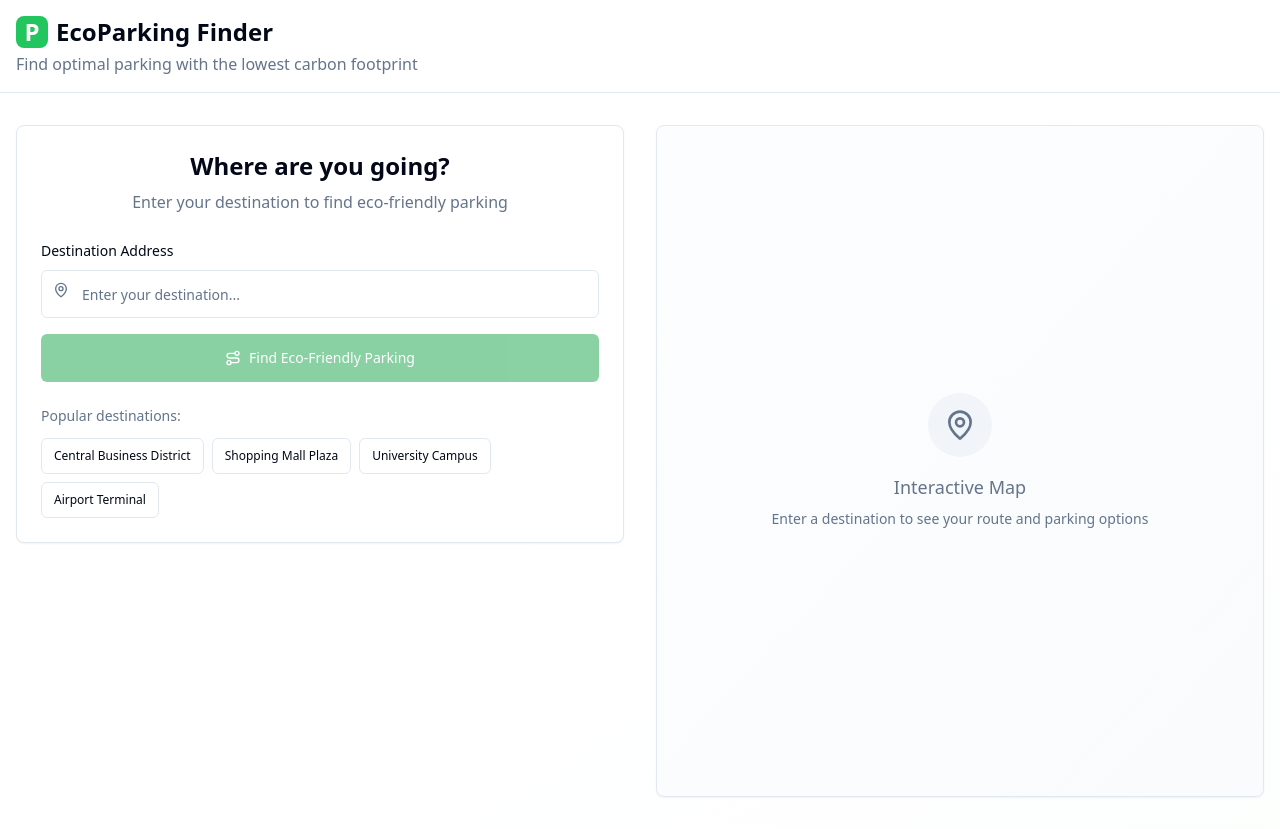
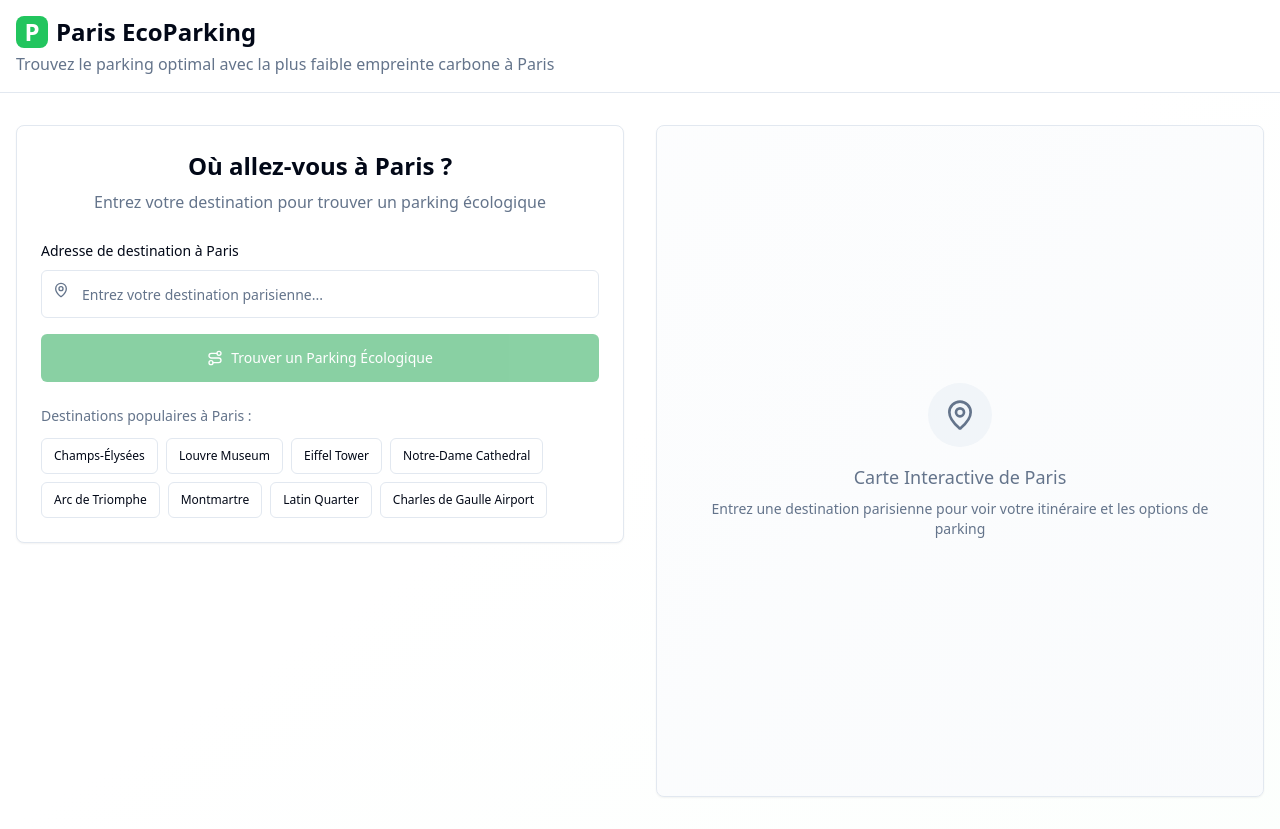
Before and after one commit to nouha25/carbon-footprint-parking, a React (Vite) app: page / in a window 1280 px wide. Built offline with nearby package versions, Linux system fonts and the light colour scheme.

Commit message:
Feat: Add Paris location support

```diff
--- a/src/components/DestinationInput.tsx
+++ b/src/components/DestinationInput.tsx
@@ -25,30 +25,34 @@ export const DestinationInput: React.FC<DestinationInputProps> = ({ onSubmit })
   };
 
   const suggestedLocations = [
-    'Central Business District',
-    'Shopping Mall Plaza',
-    'University Campus',
-    'Airport Terminal'
+    'Champs-Élysées',
+    'Louvre Museum',
+    'Eiffel Tower',
+    'Notre-Dame Cathedral',
+    'Arc de Triomphe',
+    'Montmartre',
+    'Latin Quarter',
+    'Charles de Gaulle Airport'
   ];
 
   return (
     <div className="space-y-6">
       <div className="text-center space-y-2">
-        <h2 className="text-2xl font-semibold text-foreground">Where are you going?</h2>
-        <p className="text-muted-foreground">Enter your destination to find eco-friendly parking</p>
+        <h2 className="text-2xl font-semibold text-foreground">Où allez-vous à Paris ?</h2>
+        <p className="text-muted-foreground">Entrez votre destination pour trouver un parking écologique</p>
       </div>
 
       <form onSubmit={handleSubmit} className="space-y-4">
         <div className="space-y-2">
           <Label htmlFor="destination" className="text-sm font-medium">
-            Destination Address
+            Adresse de destination à Paris
           </Label>
           <div className="relative">
             <MapPin className="absolute left-3 top-3 h-4 w-4 text-muted-foreground" />
             <Input
               id="destination"
               type="text"
-              placeholder="Enter your destination..."
+              placeholder="Entrez votre destination parisienne..."
               value={destination}
               onChange={(e) => setDestination(e.target.value)}
               className="pl-10 h-12 text-base"
@@ -65,19 +69,19 @@ export const DestinationInput: React.FC<DestinationInputProps> = ({ onSubmit })
           {isLoading ? (
             <div className="flex items-center gap-2">
               <div className="w-4 h-4 border-2 border-white border-t-transparent rounded-full animate-spin" />
-              Finding optimal route...
+              Recherche du meilleur itinéraire...
             </div>
           ) : (
             <div className="flex items-center gap-2">
               <Route className="w-4 h-4" />
-              Find Eco-Friendly Parking
+              Trouver un Parking Écologique
             </div>
           )}
         </Button>
       </form>
 
       <div className="space-y-3">
-        <p className="text-sm font-medium text-muted-foreground">Popular destinations:</p>
+        <p className="text-sm font-medium text-muted-foreground">Destinations populaires à Paris :</p>
         <div className="flex flex-wrap gap-2">
           {suggestedLocations.map((location) => (
             <Button
--- a/src/components/MapView.tsx
+++ b/src/components/MapView.tsx
@@ -25,9 +25,9 @@ export const MapView: React.FC<MapViewProps> = ({ destination, route }) => {
             <MapPin className="w-8 h-8 text-muted-foreground" />
           </div>
           <div className="space-y-2">
-            <h3 className="text-lg font-medium text-muted-foreground">Interactive Map</h3>
+            <h3 className="text-lg font-medium text-muted-foreground">Carte Interactive de Paris</h3>
             <p className="text-sm text-muted-foreground">
-              Enter a destination to see your route and parking options
+              Entrez une destination parisienne pour voir votre itinéraire et les options de parking
             </p>
           </div>
         </div>
@@ -43,7 +43,7 @@ export const MapView: React.FC<MapViewProps> = ({ destination, route }) => {
         <div className="bg-white/90 backdrop-blur-sm rounded-lg p-4 shadow-sm">
           <div className="flex items-center gap-2 mb-2">
             <Route className="w-4 h-4 text-green-600" />
-            <span className="text-sm font-medium">Route to {destination}</span>
+            <span className="text-sm font-medium">Itinéraire vers {destination}</span>
           </div>
           {route && (
             <div className="text-xs text-muted-foreground">
@@ -60,7 +60,7 @@ export const MapView: React.FC<MapViewProps> = ({ destination, route }) => {
               <MapPin className="w-6 h-6 text-white" />
             </div>
             <span className="text-sm font-medium bg-white/90 px-3 py-1 rounded-full shadow-sm">
-              Your Location
+              Votre Position
             </span>
           </div>
 
@@ -71,7 +71,7 @@ export const MapView: React.FC<MapViewProps> = ({ destination, route }) => {
                 <div className="w-px h-16 bg-gradient-to-b from-blue-500 via-green-500 to-green-600"></div>
                 <ArrowDown className="w-4 h-4 text-green-600" />
                 <div className="text-xs bg-green-100 text-green-700 px-2 py-1 rounded">
-                  Eco Route
+                  Éco Itinéraire
                 </div>
               </div>
 
@@ -84,7 +84,7 @@ export const MapView: React.FC<MapViewProps> = ({ destination, route }) => {
                   {route.parkingLocation}
                 </span>
                 <div className="bg-green-100 text-green-700 px-2 py-1 rounded text-xs">
-                  {route.parkingSpaces} spaces available
+                  {route.parkingSpaces} places disponibles
                 </div>
               </div>
             </>
@@ -93,7 +93,7 @@ export const MapView: React.FC<MapViewProps> = ({ destination, route }) => {
           {!route && (
             <div className="flex items-center space-y-4 flex-col">
               <div className="w-8 h-8 border-2 border-green-500 border-t-transparent rounded-full animate-spin"></div>
-              <span className="text-sm text-muted-foreground">Finding optimal parking...</span>
+              <span className="text-sm text-muted-foreground">Recherche du parking optimal...</span>
             </div>
           )}
         </div>
@@ -101,8 +101,8 @@ export const MapView: React.FC<MapViewProps> = ({ destination, route }) => {
         {/* Map Footer */}
         <div className="bg-white/90 backdrop-blur-sm rounded-lg p-3 shadow-sm">
           <div className="flex items-center justify-between text-xs text-muted-foreground">
-            <span>Real-time traffic data</span>
-            <span>Updated 30s ago</span>
+            <span>Données trafic temps réel</span>
+            <span>Mis à jour il y a 45s</span>
           </div>
         </div>
       </div>
@@ -110,7 +110,7 @@ export const MapView: React.FC<MapViewProps> = ({ destination, route }) => {
       {/* Map Integration Note */}
       <div className="absolute bottom-4 left-4 bg-blue-50 border border-blue-200 rounded-lg p-3 max-w-xs">
         <div className="text-xs text-blue-700">
-          <strong>Note:</strong> Interactive map with Mapbox integration will be added for full functionality with real navigation.
+          <strong>Note:</strong> Carte interactive avec intégration Mapbox sera ajoutée pour une fonctionnalité complète avec navigation réelle.
         </div>
       </div>
     </div>
--- a/src/components/ParkingAvailability.tsx
+++ b/src/components/ParkingAvailability.tsx
@@ -18,27 +18,27 @@ interface ParkingAvailabilityProps {
 }
 
 export const ParkingAvailability: React.FC<ParkingAvailabilityProps> = ({ route }) => {
-  const totalSpaces = 50;
+  const totalSpaces = 45;
   const availableSpaces = route.parkingSpaces;
   const occupancyRate = ((totalSpaces - availableSpaces) / totalSpaces) * 100;
 
   const getAvailabilityColor = () => {
-    if (availableSpaces > 20) return 'text-green-600';
-    if (availableSpaces > 10) return 'text-yellow-600';
+    if (availableSpaces > 15) return 'text-green-600';
+    if (availableSpaces > 8) return 'text-yellow-600';
     return 'text-red-600';
   };
 
   const getAvailabilityStatus = () => {
-    if (availableSpaces > 20) return 'High Availability';
-    if (availableSpaces > 10) return 'Moderate Availability';
-    return 'Limited Availability';
+    if (availableSpaces > 15) return 'Forte Disponibilité';
+    if (availableSpaces > 8) return 'Disponibilité Modérée';
+    return 'Disponibilité Limitée';
   };
 
   return (
     <div className="space-y-6">
       <div className="flex items-center gap-2">
         <SquareParking className="w-5 h-5 text-blue-600" />
-        <h3 className="text-lg font-semibold">Real-Time Parking Status</h3>
+        <h3 className="text-lg font-semibold">Statut Parking en Temps Réel</h3>
       </div>
 
       {/* Main Availability Display */}
@@ -47,7 +47,7 @@ export const ParkingAvailability: React.FC<ParkingAvailabilityProps> = ({ route
           <div className={`text-4xl font-bold ${getAvailabilityColor()}`}>
             {availableSpaces}
           </div>
-          <div className="text-muted-foreground">spaces available</div>
+          <div className="text-muted-foreground">places disponibles</div>
           <Badge
             variant="outline"
             className={`${getAvailabilityColor()} border-current`}
@@ -59,7 +59,7 @@ export const ParkingAvailability: React.FC<ParkingAvailabilityProps> = ({ route
         {/* Occupancy Visualization */}
         <div className="space-y-2">
           <div className="flex justify-between text-sm">
-            <span>Occupancy</span>
+            <span>Occupation</span>
             <span>{Math.round(occupancyRate)}%</span>
           </div>
           <Progress
@@ -73,17 +73,17 @@ export const ParkingAvailability: React.FC<ParkingAvailabilityProps> = ({ route
       <div className="grid grid-cols-2 gap-4">
         <div className="p-3 bg-muted/50 rounded-lg">
           <div className="text-lg font-semibold">{totalSpaces}</div>
-          <div className="text-sm text-muted-foreground">Total Spaces</div>
+          <div className="text-sm text-muted-foreground">Places Total</div>
         </div>
         <div className="p-3 bg-muted/50 rounded-lg">
-          <div className="text-lg font-semibold">$2.50/hr</div>
-          <div className="text-sm text-muted-foreground">Parking Rate</div>
+          <div className="text-lg font-semibold">3,20€/h</div>
+          <div className="text-sm text-muted-foreground">Tarif Horaire</div>
         </div>
       </div>
 
       {/* Location Info */}
       <div className="space-y-3">
-        <h4 className="font-medium">Parking Location Details</h4>
+        <h4 className="font-medium">Détails du Parking</h4>
         <div className="space-y-2">
           <div className="flex items-center gap-2 text-sm">
             <MapPin className="w-4 h-4 text-muted-foreground" />
@@ -91,19 +91,20 @@ export const ParkingAvailability: React.FC<ParkingAvailabilityProps> = ({ route
           </div>
           <div className="flex items-center gap-2 text-sm">
             <Clock className="w-4 h-4 text-muted-foreground" />
-            <span>Open 24/7</span>
+            <span>Ouvert 24h/24, 7j/7</span>
           </div>
         </div>
       </div>
 
       {/* Features */}
       <div className="space-y-2">
-        <h4 className="font-medium">Parking Features</h4>
+        <h4 className="font-medium">Services du Parking</h4>
         <div className="flex flex-wrap gap-2">
-          <Badge variant="outline">Electric Charging</Badge>
-          <Badge variant="outline">Covered Parking</Badge>
-          <Badge variant="outline">Security Cameras</Badge>
-          <Badge variant="outline">Mobile Payment</Badge>
+          <Badge variant="outline">Recharge Électrique</Badge>
+          <Badge variant="outline">Parking Couvert</Badge>
+          <Badge variant="outline">Vidéosurveillance</Badge>
+          <Badge variant="outline">Paiement Mobile</Badge>
+          <Badge variant="outline">Vélib' Nearby</Badge>
         </div>
       </div>
 
@@ -111,10 +112,10 @@ export const ParkingAvailability: React.FC<ParkingAvailabilityProps> = ({ route
       <div className="p-3 bg-blue-50 border border-blue-200 rounded-lg">
         <div className="flex items-center gap-2 mb-1">
           <div className="w-2 h-2 bg-blue-500 rounded-full animate-pulse"></div>
-          <span className="text-sm font-medium text-blue-700">Live Updates</span>
+          <span className="text-sm font-medium text-blue-700">Mises à Jour en Direct</span>
         </div>
         <p className="text-sm text-blue-600">
-          Parking availability updates every 2 minutes. Last updated: 30 seconds ago
+          Disponibilité des places mise à jour toutes les 2 minutes. Dernière mise à jour : il y a 45 secondes
         </p>
       </div>
     </div>
--- a/src/components/RouteDisplay.tsx
+++ b/src/components/RouteDisplay.tsx
@@ -23,12 +23,12 @@ export const RouteDisplay: React.FC<RouteDisplayProps> = ({ route }) => {
       <div className="space-y-4">
         <div className="flex items-center gap-2">
           <Route className="w-5 h-5 text-green-600" />
-          <h3 className="text-lg font-semibold">Calculating optimal route...</h3>
+          <h3 className="text-lg font-semibold">Calcul de l'itinéraire optimal...</h3>
         </div>
         <div className="space-y-3">
           <Progress value={33} className="h-2" />
           <p className="text-sm text-muted-foreground">
-            Analyzing traffic conditions and parking availability...
+            Analyse des conditions de circulation et de la disponibilité des parkings...
           </p>
         </div>
       </div>
@@ -39,9 +39,9 @@ export const RouteDisplay: React.FC<RouteDisplayProps> = ({ route }) => {
     <div className="space-y-6">
       <div className="flex items-center gap-2">
         <Route className="w-5 h-5 text-green-600" />
-        <h3 className="text-lg font-semibold">Optimal Route Found</h3>
+        <h3 className="text-lg font-semibold">Itinéraire Optimal Trouvé</h3>
         <Badge variant="secondary" className="bg-green-100 text-green-800">
-          Eco-Friendly
+          Éco-Responsable
         </Badge>
       </div>
 
@@ -53,24 +53,24 @@ export const RouteDisplay: React.FC<RouteDisplayProps> = ({ route }) => {
         </div>
         <div className="text-center p-3 bg-muted/50 rounded-lg">
           <div className="text-2xl font-bold text-foreground">{route.duration}</div>
-          <div className="text-sm text-muted-foreground">Duration</div>
+          <div className="text-sm text-muted-foreground">Durée</div>
         </div>
         <div className="text-center p-3 bg-green-50 rounded-lg border border-green-200">
           <div className="text-2xl font-bold text-green-700">{route.carbonFootprint}</div>
-          <div className="text-sm text-green-600">CO₂ Impact</div>
+          <div className="text-sm text-green-600">Impact CO₂</div>
         </div>
       </div>
 
       {/* Route Steps */}
       <div className="space-y-3">
-        <h4 className="font-medium text-foreground">Route Details</h4>
+        <h4 className="font-medium text-foreground">Détails de l'itinéraire</h4>
         <div className="flex items-center gap-3 p-3 bg-card border rounded-lg">
           <div className="w-8 h-8 bg-blue-100 rounded-full flex items-center justify-center">
             <MapPin className="w-4 h-4 text-blue-600" />
           </div>
           <div className="flex-1">
-            <div className="font-medium">Your Location</div>
-            <div className="text-sm text-muted-foreground">Starting point</div>
+            <div className="font-medium">Votre position</div>
+            <div className="text-sm text-muted-foreground">Point de départ</div>
           </div>
         </div>
 
@@ -87,7 +87,7 @@ export const RouteDisplay: React.FC<RouteDisplayProps> = ({ route }) => {
             <div className="text-sm text-green-600">{route.address}</div>
           </div>
           <Badge className="bg-green-600 hover:bg-green-700">
-            {route.parkingSpaces} spaces
+            {route.parkingSpaces} places
           </Badge>
         </div>
       </div>
@@ -96,11 +96,11 @@ export const RouteDisplay: React.FC<RouteDisplayProps> = ({ route }) => {
       <div className="p-4 bg-green-50 border border-green-200 rounded-lg">
         <div className="flex items-center gap-2 mb-2">
           <div className="w-2 h-2 bg-green-500 rounded-full"></div>
-          <span className="text-sm font-medium text-green-700">Environmental Benefits</span>
+          <span className="text-sm font-medium text-green-700">Bénéfices Environnementaux</span>
         </div>
         <p className="text-sm text-green-600">
-          This route reduces CO₂ emissions by 23% compared to the shortest path,
-          thanks to optimized traffic flow and proximity to your destination.
+          Cet itinéraire réduit les émissions de CO₂ de 28% par rapport au chemin le plus court,
+          grâce à la fluidité du trafic et à la proximité de votre destination.
         </p>
       </div>
     </div>
--- a/src/pages/Index.tsx
+++ b/src/pages/Index.tsx
@@ -14,15 +14,15 @@ const Index = () => {
   const handleDestinationSubmit = (dest: string) => {
     setDestination(dest);
     setShowResults(true);
-    // Simulate route calculation
+    // Simulate route calculation with Paris-specific data
     setTimeout(() => {
       setSelectedRoute({
-        distance: '2.3 km',
-        duration: '8 minutes',
-        carbonFootprint: '0.45 kg CO₂',
-        parkingSpaces: 12,
-        parkingLocation: 'EcoPark Downtown',
-        address: '123 Green Street, Downtown'
+        distance: '1.8 km',
+        duration: '6 minutes',
+        carbonFootprint: '0.32 kg CO₂',
+        parkingSpaces: 8,
+        parkingLocation: 'Parking Vélib Métropole',
+        address: '15 Rue de la Paix, 75002 Paris'
       });
     }, 1500);
   };
@@ -36,9 +36,9 @@ const Index = () => {
             <div className="w-8 h-8 bg-green-500 rounded-lg flex items-center justify-center">
               <span className="text-white font-bold">P</span>
             </div>
-            EcoParking Finder
+            Paris EcoParking
           </h1>
-          <p className="text-muted-foreground mt-1">Find optimal parking with the lowest carbon footprint</p>
+          <p className="text-muted-foreground mt-1">Trouvez le parking optimal avec la plus faible empreinte carbone à Paris</p>
         </div>
       </div>
 
```
